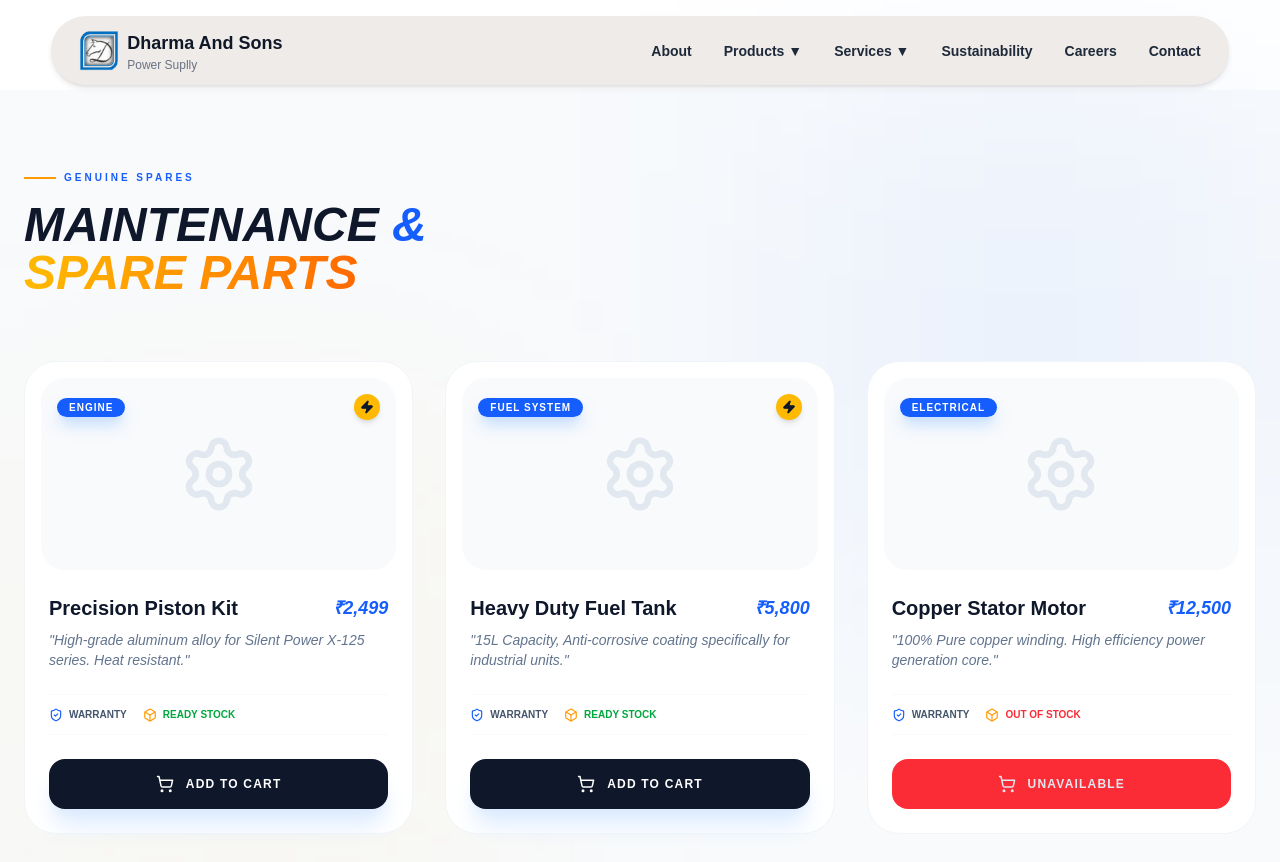
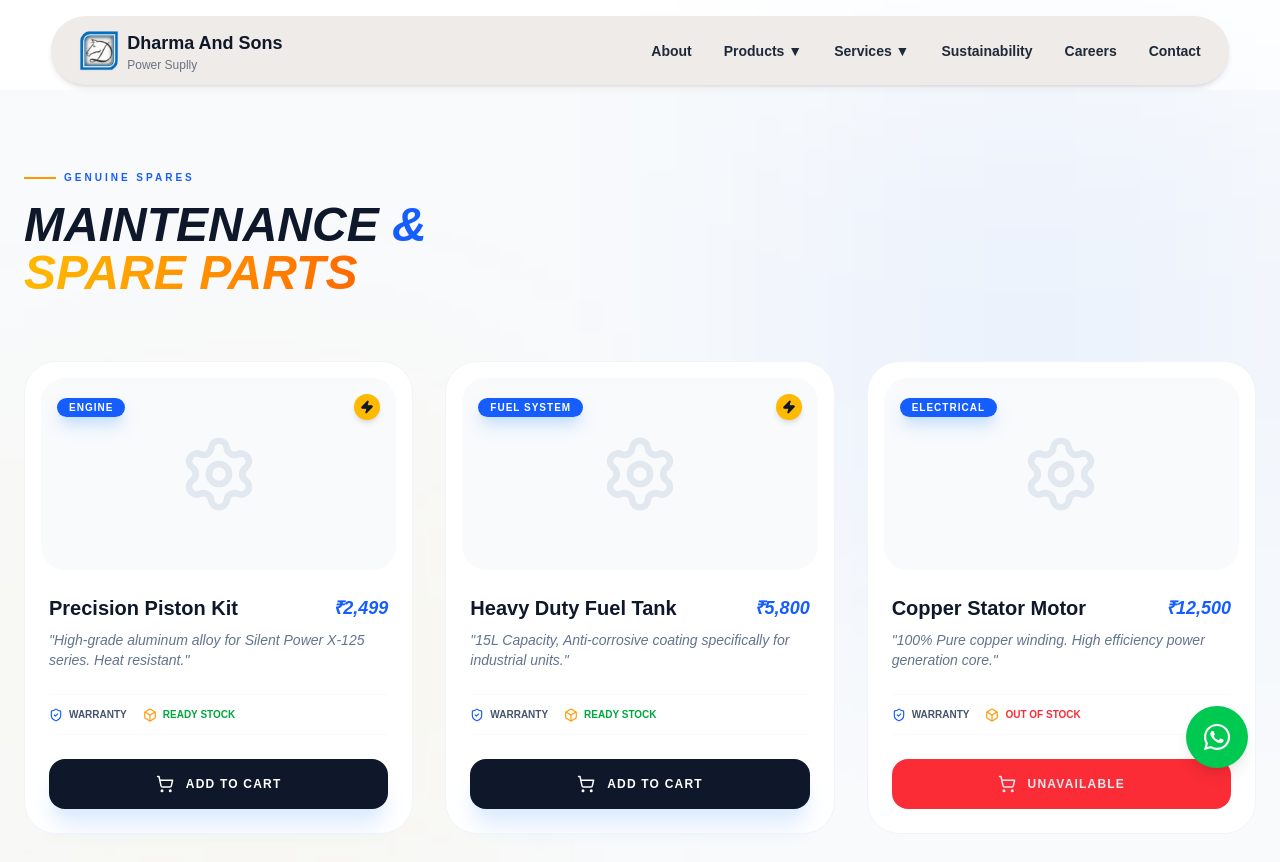
Before and after one commit to Nimit78/DharmaAndSonsPowerSupply, a Next.js app in the folder DharmaAndSonsPowerSupply/frontend/: page /products in a window 1280 px wide. Shown: the top 862 px of the page. Built offline with nearby package versions, Linux system fonts and the light colour scheme.

Commit message:
updating whatsapp number

```diff
--- a/DharmaAndSonsPowerSupply/frontend/CommonUi/WhatsApp.tsx
+++ b/DharmaAndSonsPowerSupply/frontend/CommonUi/WhatsApp.tsx
@@ -6,7 +6,7 @@ export const Whatsapp=()=>{
     return<>
 
     <div className="fixed bottom-8 right-8 z-50">
-        <a href="https://wa.me/9334167296" className="bg-green-500 hover:bg-green-600 text-white rounded-full sm:p-4 p-2 shadow-lg flex items-center justify-center transition duration-300">
+        <a href="https://wa.me/79798 48451" className="bg-green-500 hover:bg-green-600 text-white rounded-full sm:p-4 p-2 shadow-lg flex items-center justify-center transition duration-300">
             <FaWhatsapp size={30} color="white" />
            {/* <span className="ml-2 hidden sm:inline"></span> */}
         </a>
--- a/DharmaAndSonsPowerSupply/frontend/app/layout.tsx
+++ b/DharmaAndSonsPowerSupply/frontend/app/layout.tsx
@@ -38,6 +38,7 @@ export default function RootLayout({
         {/* ✅ Main Content (NO OVERLAP FIX) */}
         <main className="pt-[90px]">
           {children}
+          <Whatsapp/>
         </main>
 
       </body>
--- a/DharmaAndSonsPowerSupply/frontend/app/page.tsx
+++ b/DharmaAndSonsPowerSupply/frontend/app/page.tsx
@@ -9,7 +9,6 @@ import PartnerSlider from "@/components/PartnerSlider";
 import LatestArticles from "@/components/LatestArtical";
 import ContactSection from "@/components/ContactSection";
 import Footer from "@/components/Footer";
-import { Whatsapp } from "@/CommonUi/WhatsApp";
 
 export default function Home() {
   return (
@@ -24,7 +23,6 @@ export default function Home() {
    <LatestArticles/>
    <ContactSection/>
    <Footer/>
-   <Whatsapp/>
    </>
   );
 }
```
